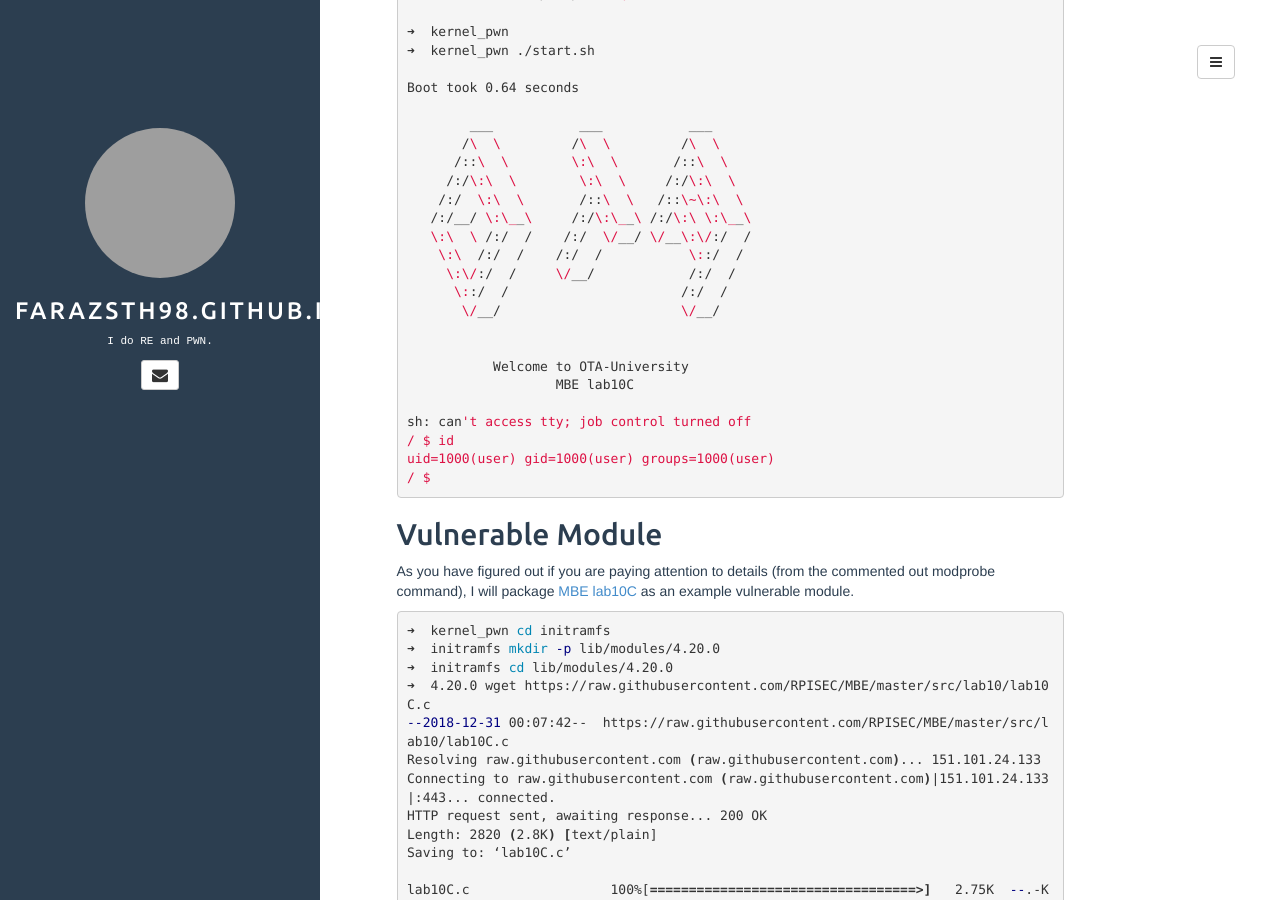
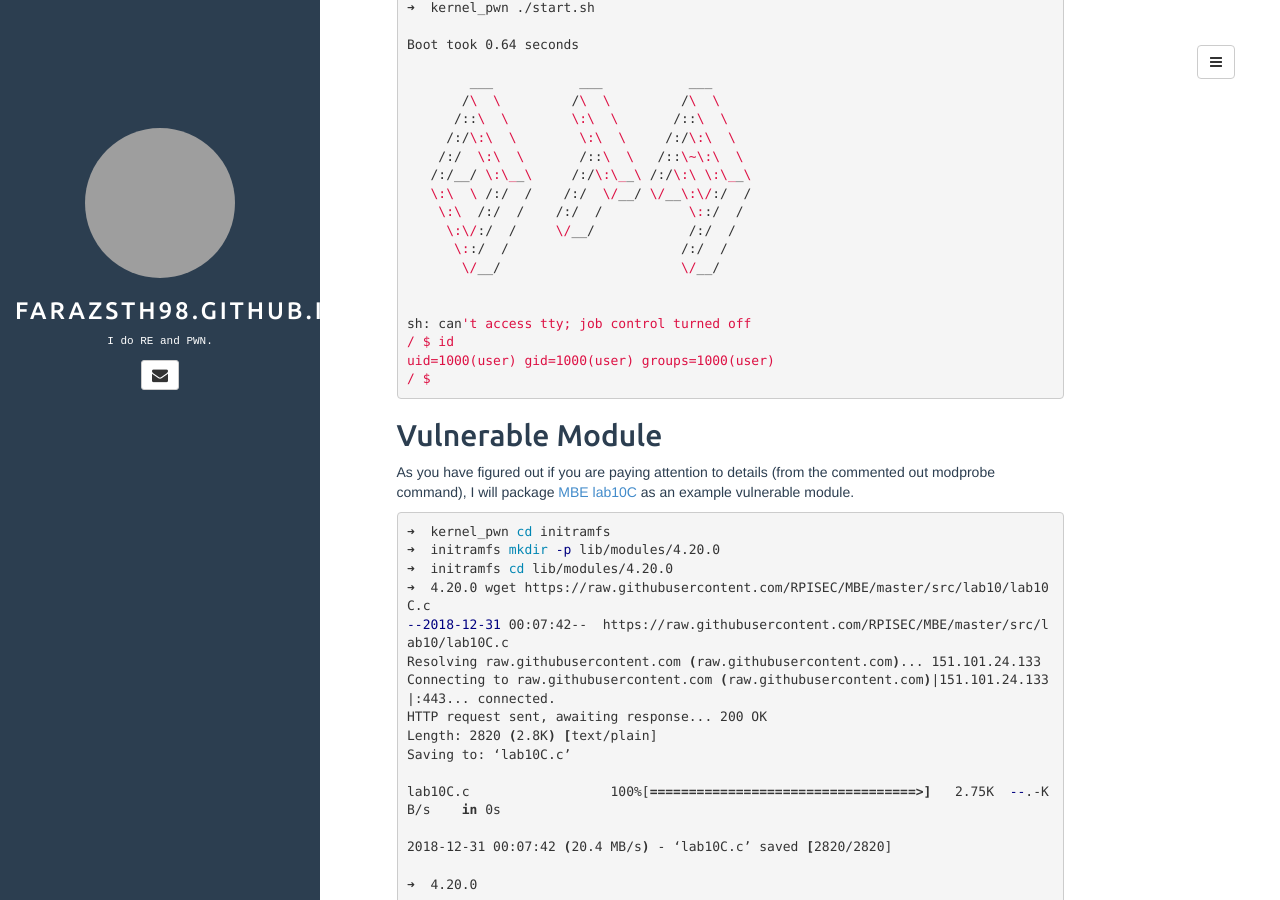
Before and after one commit to farazsth98/farazsth98.github.io, a Jekyll site: the page built from _posts/2018-12-30-HOWTO-make-kernel-pwns.md, in a window 1280 px wide and 900 px high, scrolled down 5100 px. Built offline with Jekyll 4.4.1, drawn with Linux system fonts in a browser that asks for light colours; comment, search, counter and statistics services are not loaded; grey boxes are pictures that could not be loaded.

Commit message:
Update 2018-12-30-HOWTO-make-kernel-pwns.md

```diff
--- a/_posts/2018-12-30-HOWTO-make-kernel-pwns.md
+++ b/_posts/2018-12-30-HOWTO-make-kernel-pwns.md
@@ -272,9 +270,6 @@ Boot took 0.64 seconds
        \/__/                       \/__/
 
 
-           Welcome to OTA-University
-                   MBE lab10C
-
 sh: can't access tty; job control turned off
 / $ id
 uid=1000(user) gid=1000(user) groups=1000(user)
```
Also changed, not shown: other parts of _posts/2018-12-30-HOWTO-make-kernel-pwns.md (+0 -2 lines).
